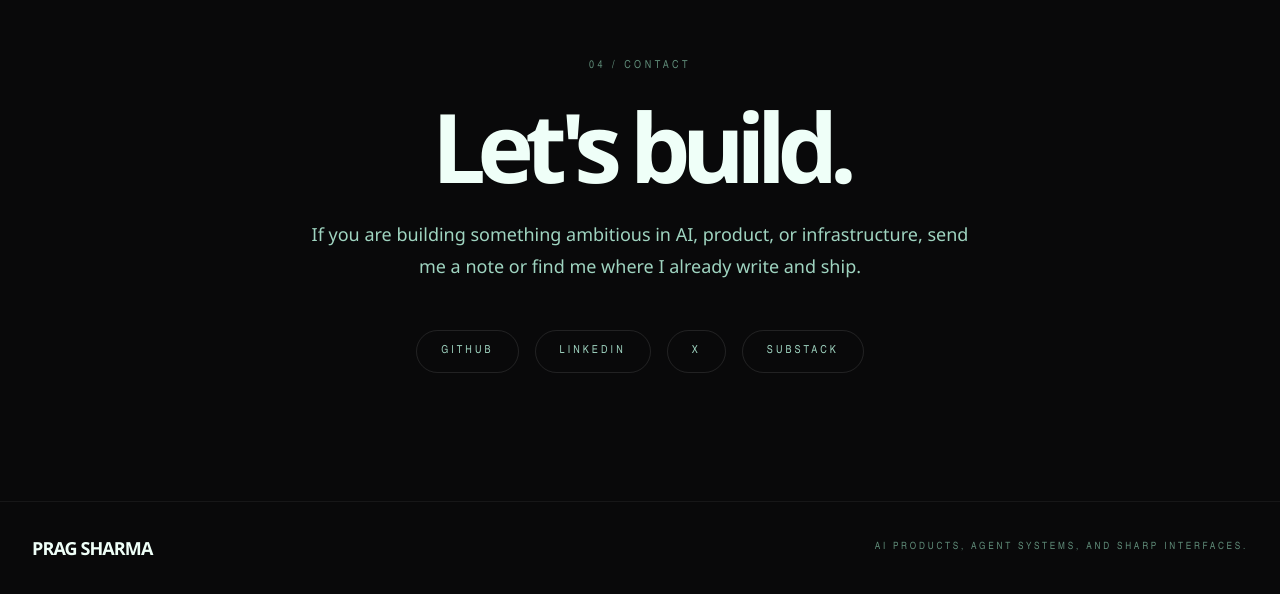
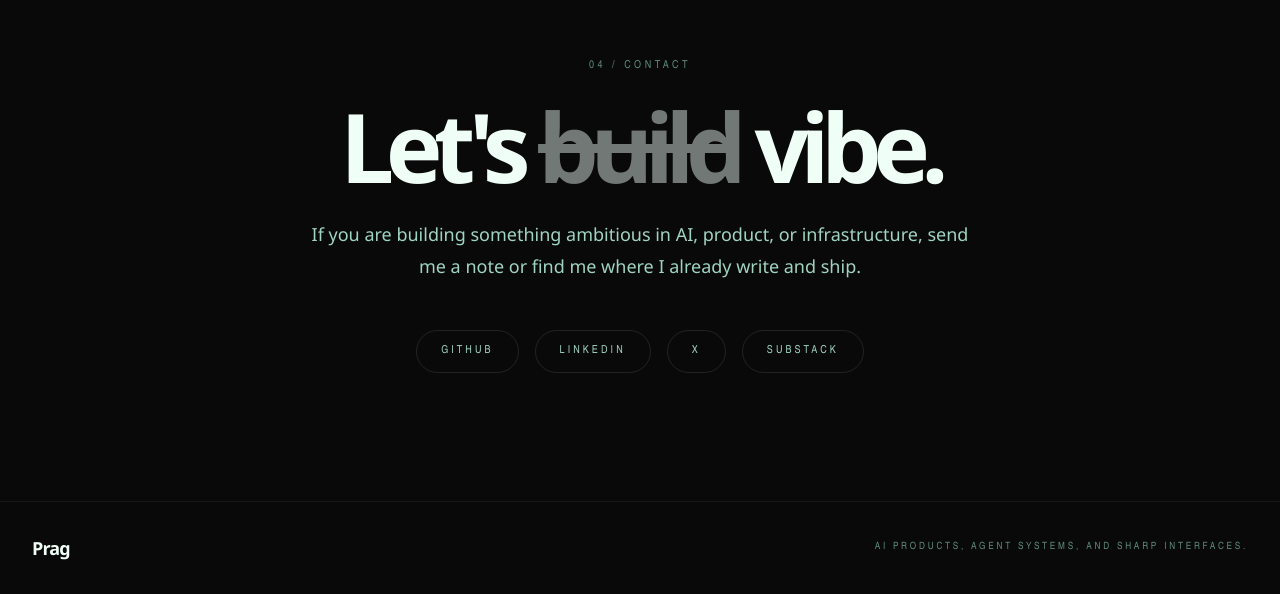
Before and after one commit to PragalvhaSharma/PersonalWebsite, a Next.js app: page / in a window 1280 px wide. Shown: the part 7509-8103 px from the top of the page. Built offline with nearby package versions, Linux system fonts and the light colour scheme.

Commit message:
Updated PortfolioPage component: changed header text from "Let's build" to "Let's vibe" with a strikethrough effect on "build", and modified footer to display "Prag" instead of "PRAG SHARMA".

```diff
--- a/src/app/components/PortfolioPage.tsx
+++ b/src/app/components/PortfolioPage.tsx
@@ -509,7 +509,9 @@ export default function PortfolioPage() {
               04 / Contact
             </span>
             <h2 className="mt-6 font-headline text-6xl font-black tracking-[-0.09em] text-[var(--color-text-strong)] md:text-8xl">
-              Let&apos;s build.
+              Let&apos;s{" "}
+              <span className="line-through opacity-45 decoration-current">build</span>{" "}
+              vibe.
             </h2>
             <p className="mx-auto mt-6 max-w-2xl font-body text-lg leading-8 text-[var(--color-text)]">
               If you are building something ambitious in AI, product, or infrastructure, send me a note or find me where I already write and ship.
@@ -534,7 +536,7 @@ export default function PortfolioPage() {
       <footer className="border-t border-white/6 px-5 py-8 sm:px-8">
         <div className="mx-auto flex max-w-7xl flex-col gap-4 md:flex-row md:items-center md:justify-between">
           <p className="font-headline text-lg font-bold tracking-[-0.05em] text-[var(--color-text-strong)]">
-            PRAG SHARMA
+            Prag
           </p>
           <p className="font-label text-[10px] uppercase tracking-[0.28em] text-[var(--color-text-muted)]">
             AI products, agent systems, and sharp interfaces.
```
